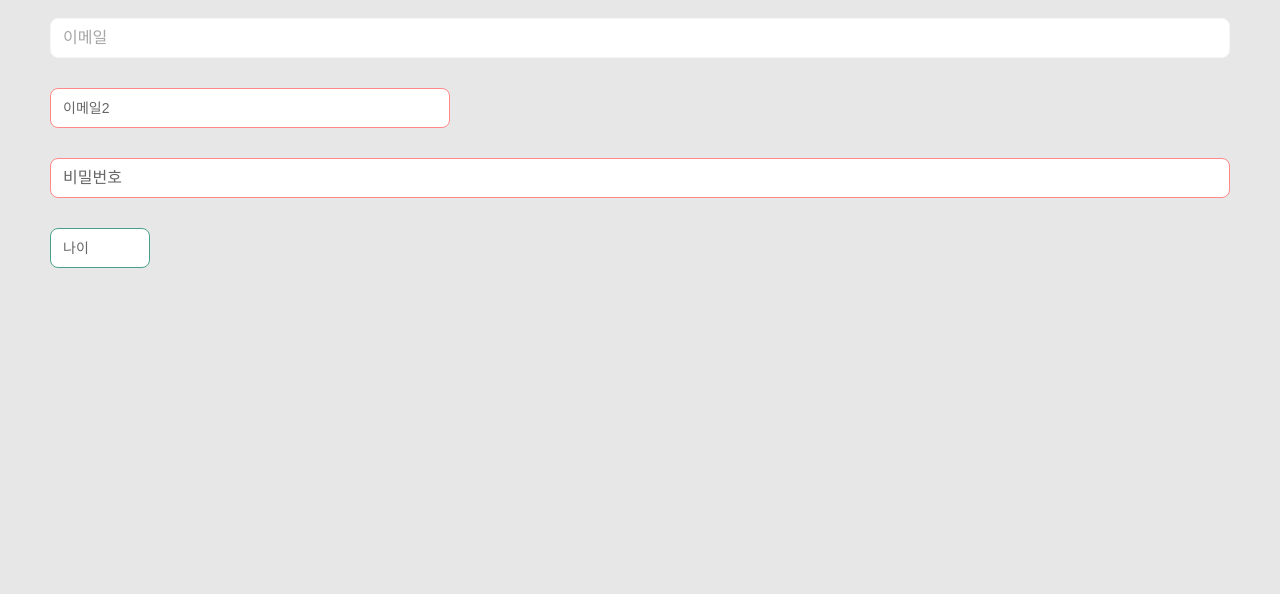
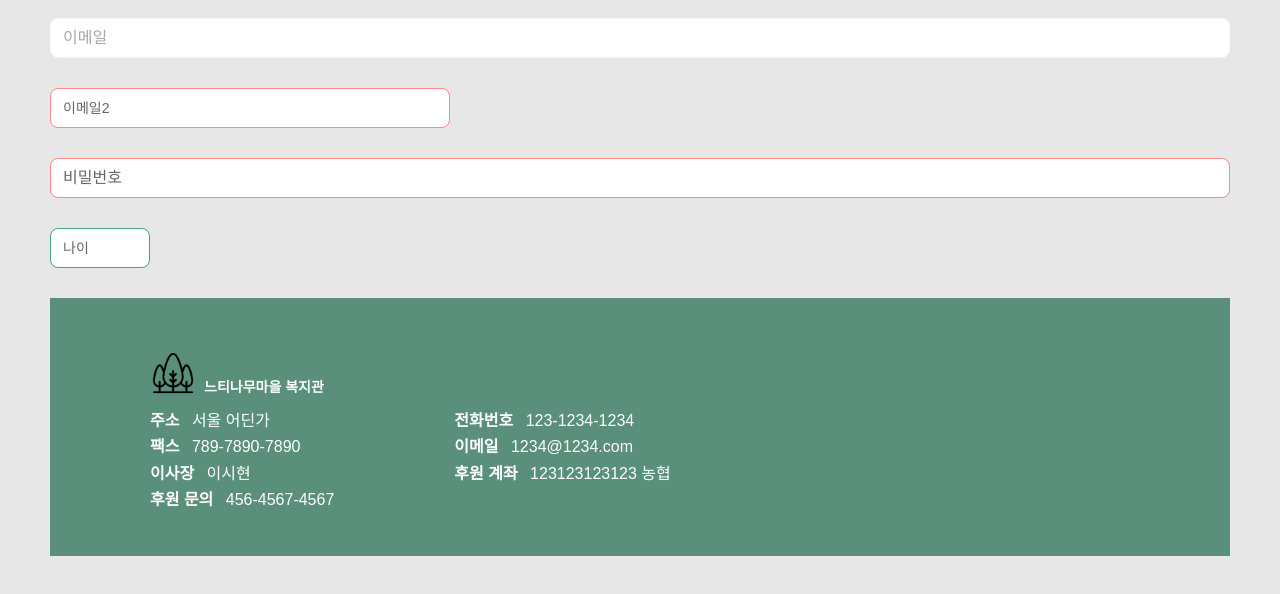
Before and after one commit to TomHoon/zelkova-fe, a Next.js app: page /design in a window 1280 px wide. Shown: the part 779-1373 px from the top of the page. Built offline with nearby package versions, Linux system fonts and the light colour scheme.

Commit message:
C_Footer 생성

```diff
--- a/app/design/page.jsx
+++ b/app/design/page.jsx
@@ -5,6 +5,7 @@ import C_Button from "@/common/atom/C_Button";
 import C_TabBar from "@/common/mocules/C_TabBar";
 import C_SocialButton from "@/common/atom/C_SocialButton";
 import C_Input from "@/common/atom/C_Input";
+import C_Puter from "@/common/organisms/C_Footer";
 
 import C_DesignStyles from "@/styles/C_Desgin.module.scss";
 
@@ -73,6 +74,10 @@ export default function App() {
         type="number"
         width="100px"
       />
+
+      <C_Puter/>
     </div>
+
+
   );
 }
--- a/app/globals.css
+++ b/app/globals.css
@@ -14,6 +14,7 @@
   --line: #f6f6f6;
   --footer: #f9f8f0;
   --white: #ffffff;
+  --footer-bg: #5A8F7B;
 }
 
 .background {
--- /dev/null
+++ b/common/organisms/C_Footer.jsx
@@ -0,0 +1,31 @@
+"use client";
+
+import Image from "next/image";
+import styles from "@/styles/C_Footer.module.scss";
+
+export default function Footer() {
+  return (
+    <footer className={styles.footer}>
+        <div className={styles.logoRow}>
+            <Image
+            src="/images/tree.png"
+            alt="로고"
+            width={46}
+            height={46}
+            className={styles.logoImg}
+            />
+            <span>느티나무마을 복지관</span>
+        </div>
+
+        <div className={styles.infoGrid}>
+            <div className={styles.infoItem}><strong>주소</strong> 서울 어딘가</div>
+            <div className={styles.infoItem}><strong>전화번호</strong> 123-1234-1234</div>
+            <div className={styles.infoItem}><strong>팩스</strong> 789-7890-7890</div>
+            <div className={styles.infoItem}><strong>이메일</strong> 1234@1234.com</div>
+            <div className={styles.infoItem}><strong>이사장</strong> 이시현</div>
+            <div className={styles.infoItem}><strong>후원 계좌</strong> 123123123123 농협</div>
+            <div className={styles.infoItem}><strong>후원 문의</strong> 456-4567-4567</div>
+        </div>
+    </footer>
+  );
+}
--- /dev/null
+++ b/styles/C_Footer.module.scss
@@ -0,0 +1,53 @@
+.footer {
+    width: 100%;
+    height: 258px;
+    background-color: var(--footer-bg);
+    color: white;
+    padding: 32px 32px 0 100px;
+    box-sizing: border-box;
+    margin: 0 auto;
+    display: flex;
+    flex-direction: column;
+
+    .logoRow {
+        display: flex;
+        align-items: flex-end;
+        gap: 8px;
+        margin-top: 20px;
+        margin-bottom: 14px;
+
+        img {
+        width: 46px;
+        height: 46px;
+        }
+
+        span {
+        font-size: 14px;
+        font-weight: 600;
+        align-self: flex-end;
+        }
+    }
+
+    .logoImg {
+        filter: brightness(0) saturate(100%);
+    }
+
+    .infoGrid {
+        display: grid;
+        grid-template-columns: max-content max-content;
+        gap: 0 120px;
+    }
+
+    .infoItem {
+        break-inside: avoid;
+        margin-bottom: 4px;
+        font-size: 16px;
+        line-height: 1.4;
+        max-width: 240px;
+
+        strong {
+        margin-right: 8px;
+        color: white;
+        }
+    }
+}
```
Also changed, not shown: public/images/tree.png (added).
